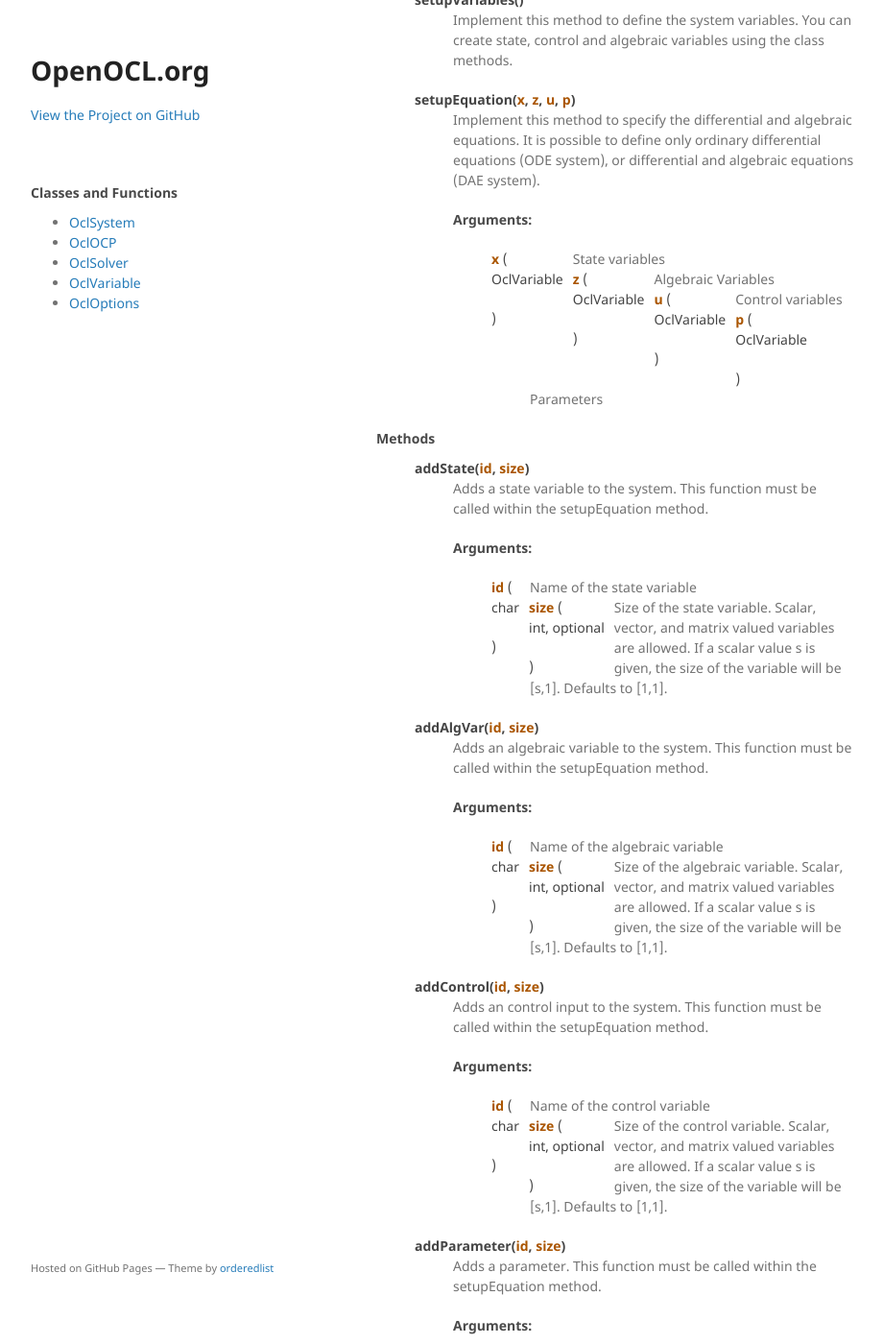
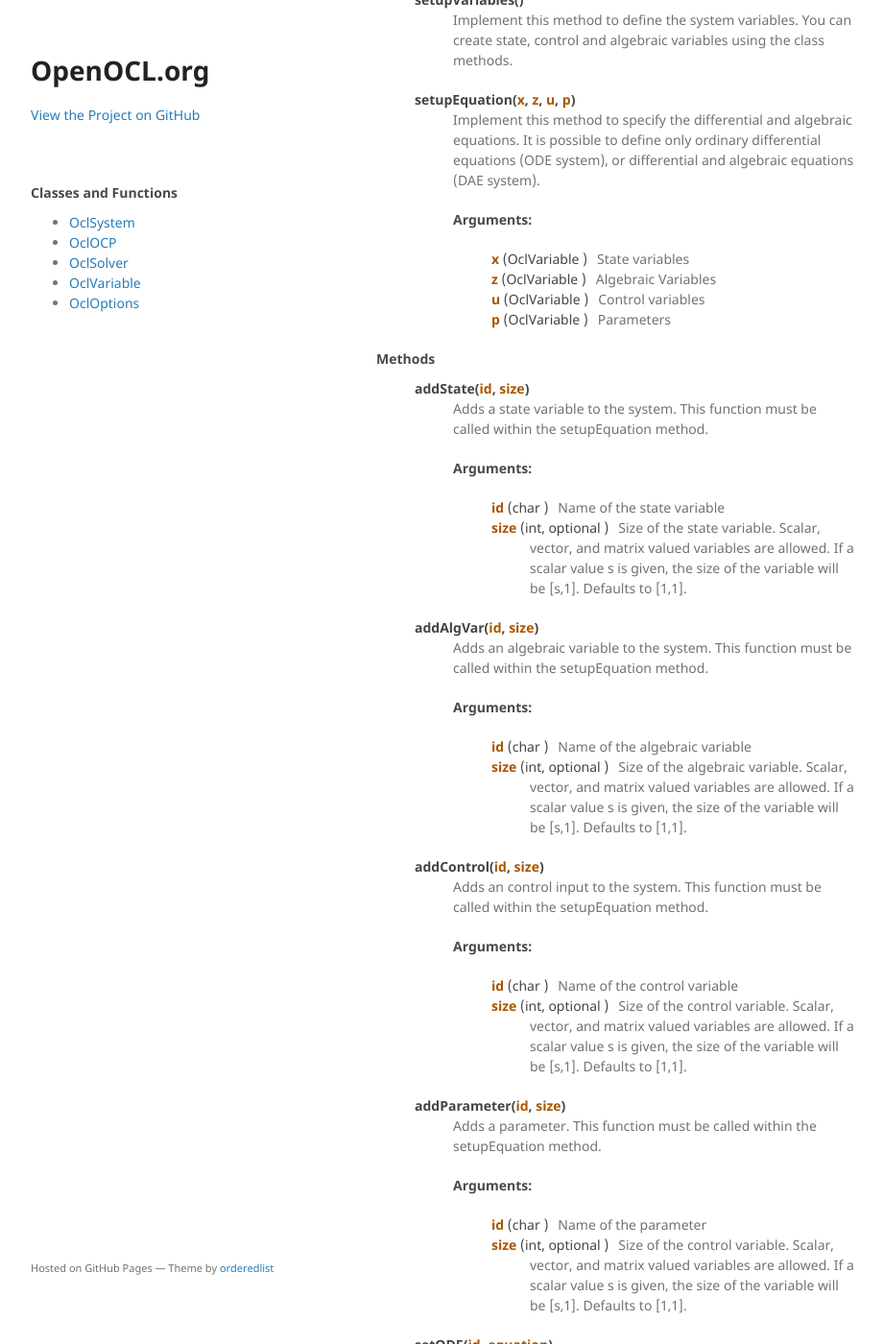
Before and after one commit to OpenOCL/openocl.github.io, a Jekyll site: the page built from api-docs.md, in a window 1280 px wide and 1400 px high, scrolled down 321 px. Shown: the whole window at 96% size, without its empty margins (178-1098 px from the left). Built offline with Jekyll 4.4.1, drawn with Linux system fonts in a browser that asks for light colours; some of the changed text lies outside the part shown.

Commit message:
Update api_methods.html

```diff
--- a/_includes/api_methods.html
+++ b/_includes/api_methods.html
@@ -20,8 +20,7 @@
       <div class="arguments-list">
         <dl class="dl-left">
         {% for p in m.parameters %}
-          {% capture type %} {{ p.type }}{% endcapture %}
-          <dt><span class="arg">{{ p.name }}</span> <span class="dltype">({{ type | markdownify }})</span></dt>
+          <dt><span class="arg">{{ p.name }}</span> <span class="dltype">({{ p.type | markdownify | remove: '<p>' | remove: '</p>' }})</span></dt>
           <dd>{{ p.content }} </dd>
         {% endfor %}
          </dl>
@@ -36,7 +35,7 @@
         <dl class="dl-left">
         {% for r in m.returns %}
           {% capture type %} {{ r.type }}{% endcapture %}
-          <dt><span class="dltype">({{ type | markdownify }})</span></dt>
+          <dt><span class="dltype">({{ r.type | markdownify | remove: '<p>' | remove: '</p>' }})</span></dt>
           <dd>{{ r.content }} </dd>
         {% endfor %}
         </dl>
```
